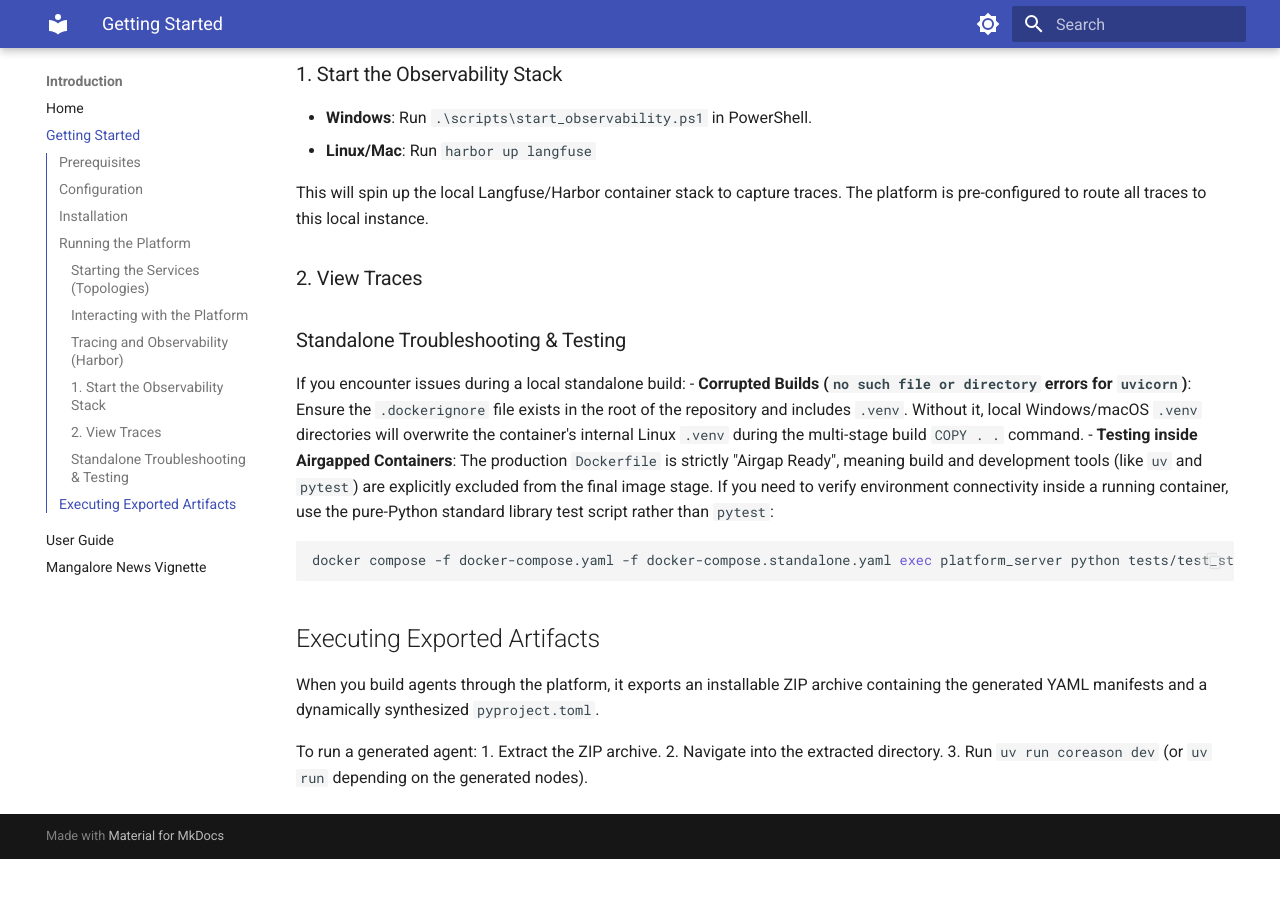
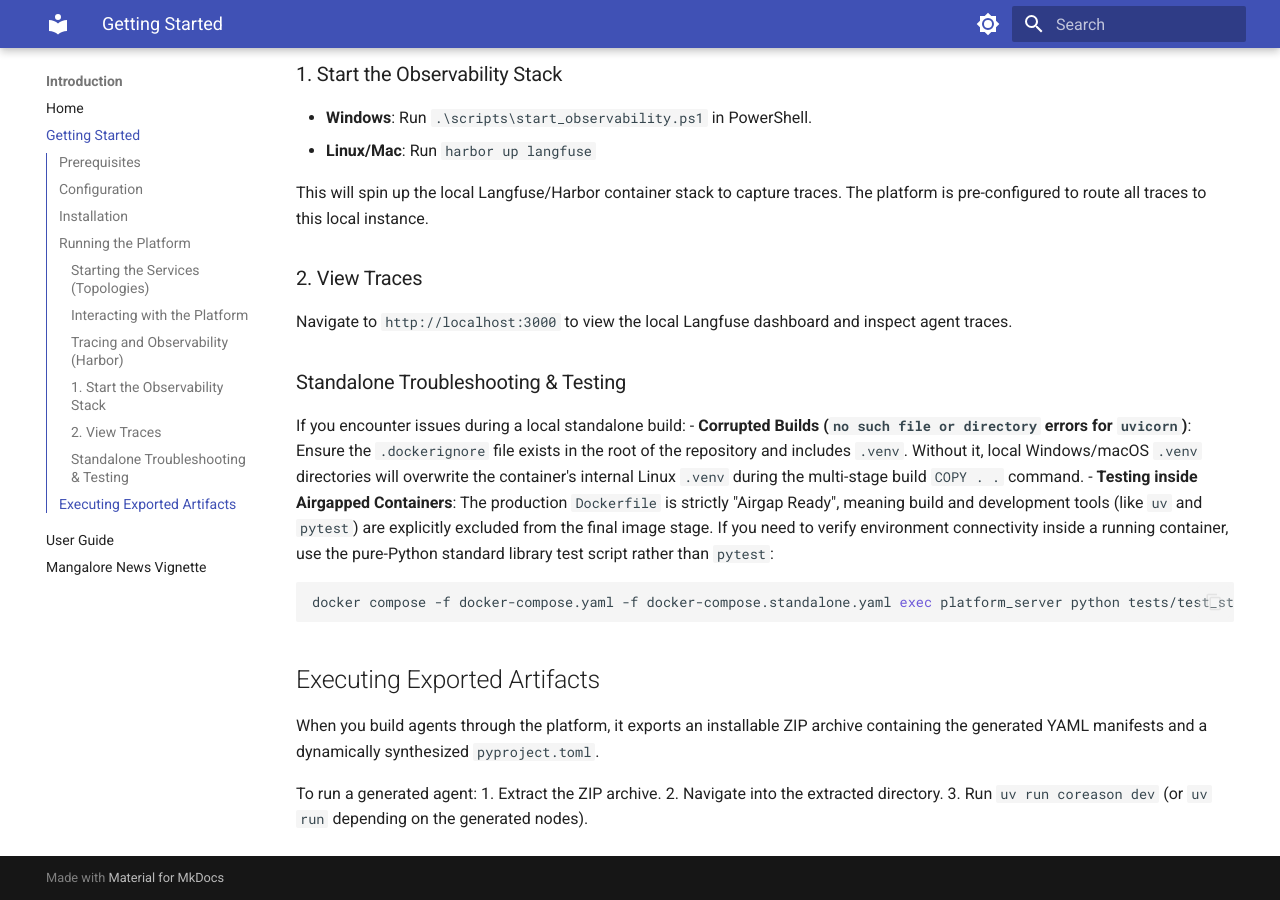
Before and after one commit to CoReason-AI/coreason-workspace-env, an MkDocs documentation site: the page built from docs/getting_started.md, in a window 1280 px wide and 900 px high, scrolled down 2185 px. Built offline with MkDocs 1.6.1 and Material for MkDocs 9.7.7, drawn with Linux system fonts in a browser that asks for light colours; before the commit the page ends 3044 px from its top, so only the background shows below that.

Commit message:
docs: audit and fix getting_started.md formatting

```diff
--- a/docs/getting_started.md
+++ b/docs/getting_started.md
@@ -83,6 +83,8 @@
 
 ### 2. View Traces
 
+Navigate to `http://localhost:3000` to view the local Langfuse dashboard and inspect agent traces.
+
 ### Standalone Troubleshooting & Testing
 
 If you encounter issues during a local standalone build:
```
